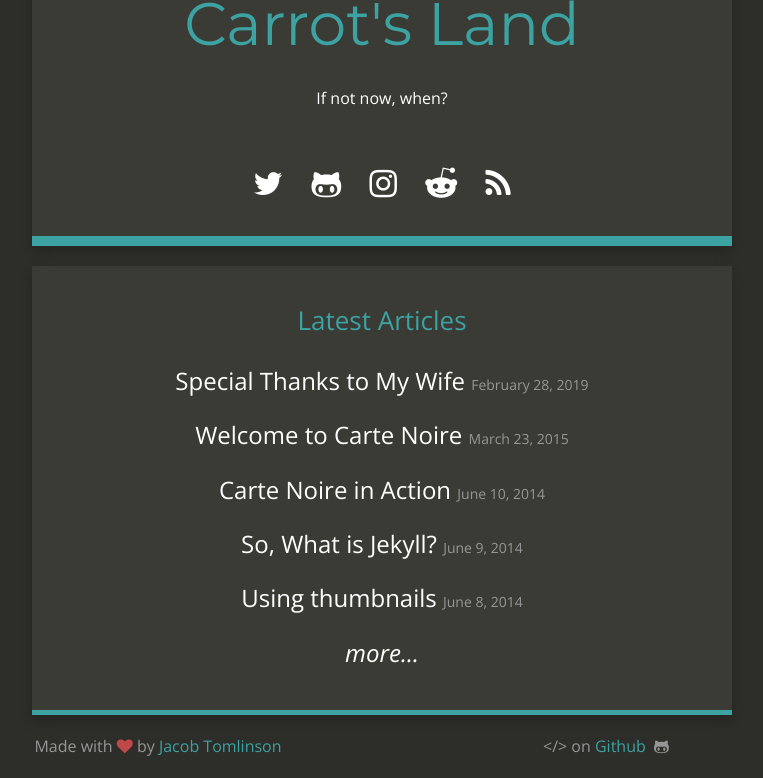
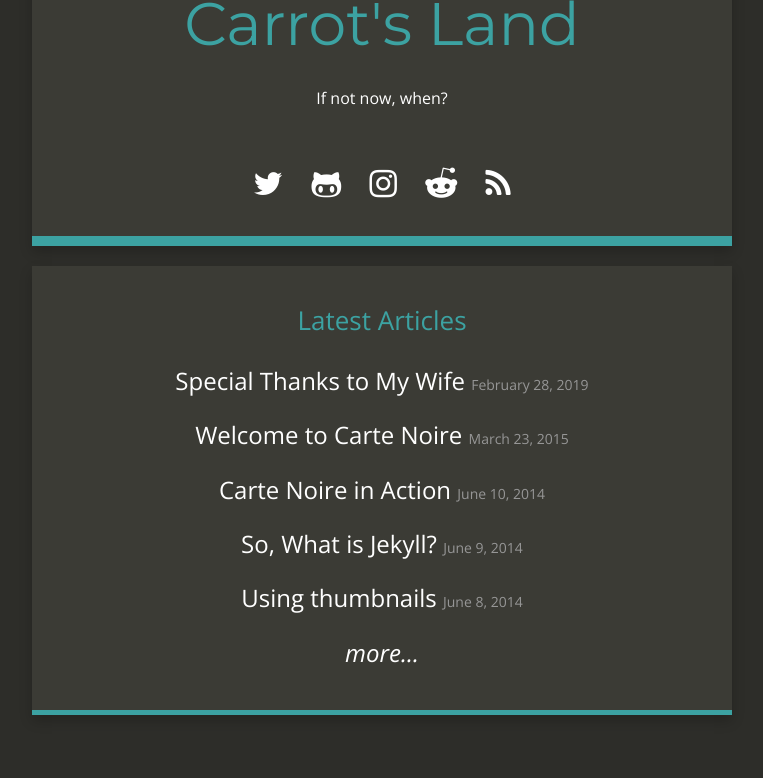
Before and after one commit to carroTsai/carrotsai.github.io, a Jekyll site: the page built from index.html, in a window 1280 px wide, cut to the strip 174-952 px from the top of the page. Shown: the whole strip, without its empty margins (258-1021 px from the left). Built offline with Jekyll 4.4.1, drawn with Linux system fonts in a browser that asks for light colours; nearby versions of some CDN libraries; after the commit the page ends 930 px from its top, so only the background shows below that.

Commit message:
delete footer

```diff
--- a/_config.yml
+++ b/_config.yml
@@ -18,10 +18,6 @@ github_username:  carroTsai
 instagram_username: carrotsai
 reddit_username: carrotsai
 
-# Footer
-footer_left: "Made with <i class=\"fa fa-heart\"></i> by <a href=\"https://twitter.com/_JacobTomlinson\">Jacob Tomlinson</a>"
-footer_right: "&lt;/&gt; on <a href=\"https://github.com/jacobtomlinson/carte-noire\">Github</a> &nbsp;<i class=\"fa fa-github-alt\"></i>"
-
 # Build settings
 markdown: kramdown
 
```
